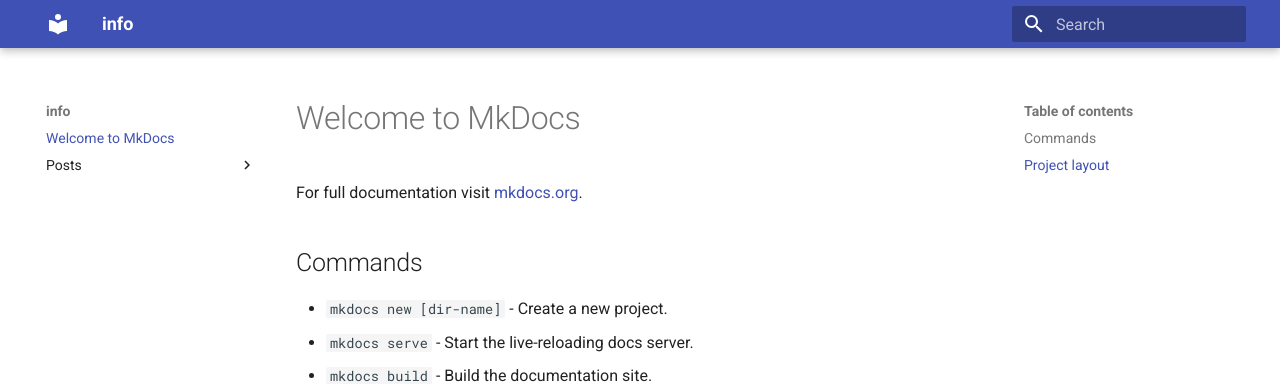
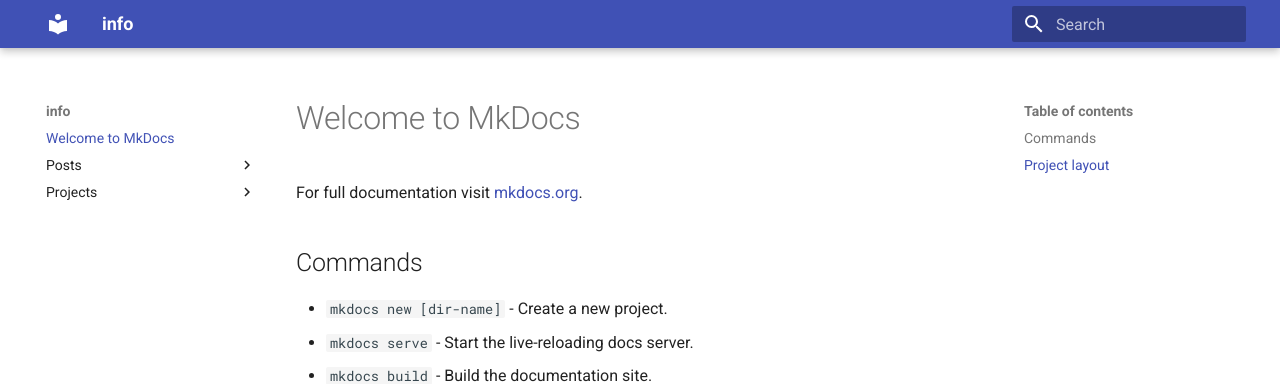
Before and after one commit to sharshi/t, an MkDocs documentation site: the page built from docs/index.md, in a window 1280 px wide. Shown: the top 384 px of the page. Built offline with MkDocs 1.6.1 and Material for MkDocs 9.7.7, drawn with Linux system fonts in a browser that asks for light colours.

Commit message:
Update mkdocs.yml

```diff
--- a/mkdocs.yml
+++ b/mkdocs.yml
@@ -5,6 +5,8 @@
   - index.md
   - Posts:
     - posts/index.md
+  - Projects:
+    - projects/index.md
 
 plugins:
   - search
```
